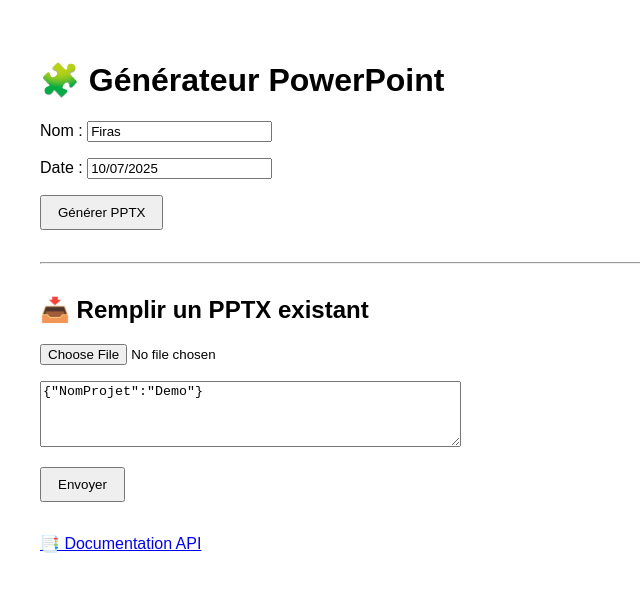
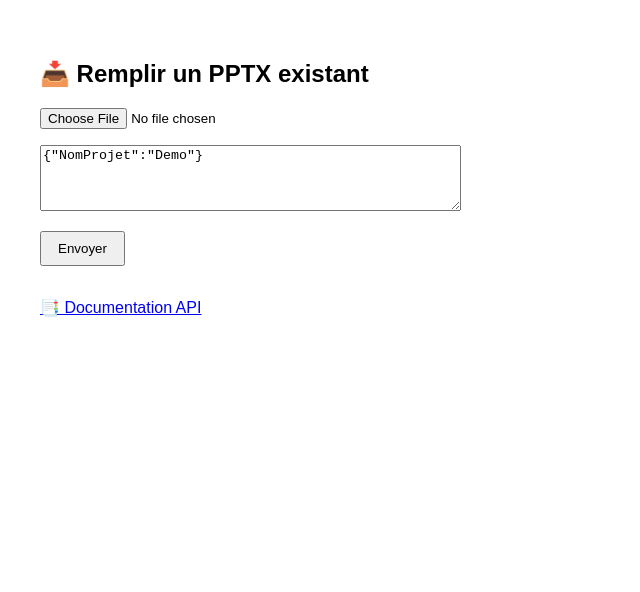
Before and after one commit to fksontini/special-octo-pancake, a Next.js app: page / in a window 1280 px wide. Shown: the top 592 px of the page, without its empty margins (0-640 px from the left). Built offline with nearby package versions, Linux system fonts and the light colour scheme.

Commit message:
Remove PPTX generator UI

```diff
--- a/pages/index.tsx
+++ b/pages/index.tsx
@@ -2,35 +2,11 @@
 import axios from "axios";
 
 export default function Home() {
-  const [nom, setNom] = useState("Firas");
-  const [date, setDate] = useState("10/07/2025");
-  const [status, setStatus] = useState("");
-
   const [file, setFile] = useState<File | null>(null);
   const [jsonText, setJsonText] = useState('{"NomProjet":"Demo"}');
   const [populateStatus, setPopulateStatus] = useState("");
   const [uploadProgress, setUploadProgress] = useState(0);
   const [isUploading, setIsUploading] = useState(false);
-
-  const handleGenerate = async () => {
-    setStatus("Génération en cours...");
-    const response = await axios.post(
-      "/api/generate",
-      { Nom: nom, Date: date },
-      { responseType: "blob" }
-    );
-    const blob = new Blob([response.data], {
-      type: "application/vnd.openxmlformats-officedocument.presentationml.presentation",
-    });
-    const url = window.URL.createObjectURL(blob);
-    const link = document.createElement("a");
-    link.href = url;
-    link.setAttribute("download", "generated.pptx");
-    document.body.appendChild(link);
-    link.click();
-    link.remove();
-    setStatus("Fichier généré !");
-  };
 
   const handlePopulate = async () => {
     if (!file) {
@@ -83,21 +59,6 @@
 
   return (
     <div style={{ padding: "2rem", fontFamily: "Arial, sans-serif" }}>
-      <h1>🧩 Générateur PowerPoint</h1>
-      <div style={{ marginBottom: "1rem" }}>
-        <label>Nom : </label>
-        <input value={nom} onChange={(e) => setNom(e.target.value)} />
-      </div>
-      <div style={{ marginBottom: "1rem" }}>
-        <label>Date : </label>
-        <input value={date} onChange={(e) => setDate(e.target.value)} />
-      </div>
-      <button onClick={handleGenerate} style={{ padding: "0.5rem 1rem" }}>
-        Générer PPTX
-      </button>
-      <p>{status}</p>
-
-      <hr style={{ margin: "2rem 0" }} />
 
       <h2>📥 Remplir un PPTX existant</h2>
       <div style={{ marginBottom: "1rem" }}>
```
